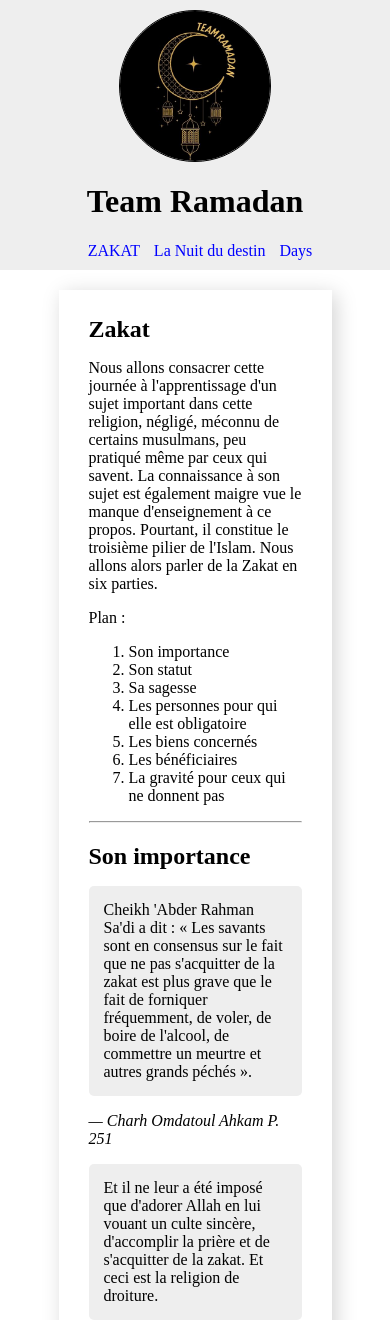
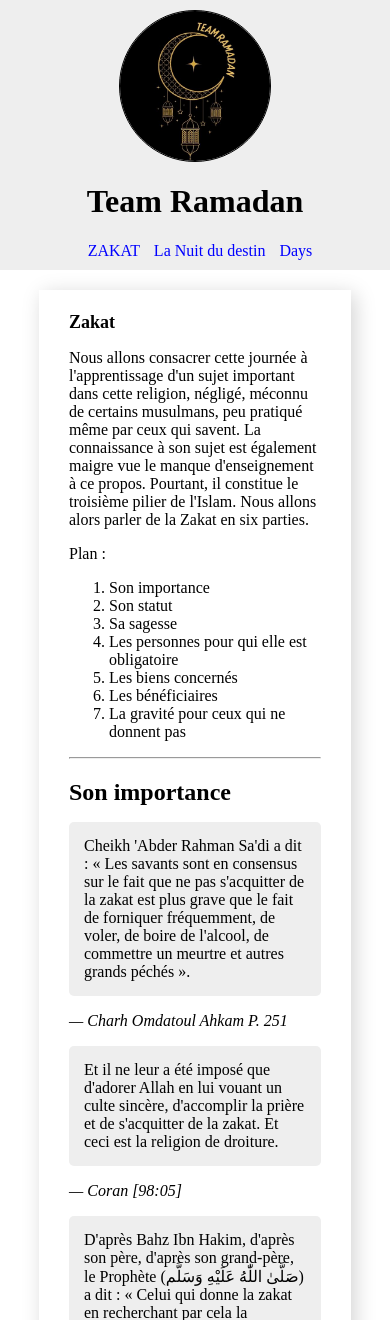
Before and after one commit to kmadou019/teamRamadan, a PHP site: page / in a window 390 px wide. Shown: the top 1320 px of the page. Run offline with PHP 8.4, Linux system fonts and the light colour scheme.

Commit message:
responsive

```diff
--- a/index.css
+++ b/index.css
@@ -15,7 +15,7 @@ header{
     padding: 10px;
     display: flex;
     align-items: center;
-    gap: 30%;
+    justify-content: space-between;
 }
 nav a{
   color: blue;
@@ -94,16 +94,7 @@ header h1{
     background: #eee;
     border-radius: 5px;
   }
- /*
-  blockquote p::before {
-    content: '\201C';
-  }
 
-  blockquote p::after {
-    content: '\201D';
-  }
-
-   */
 
 .auteur {
     text-align: right;
@@ -119,13 +110,13 @@ strong{
 }
 @media screen and (width < 800px) {
   .post h1{
-    font-size: x-large;
+    font-size: large;
   }
   header {
     display: flex;
     flex-direction: column;
   }
   .post{
-    width: 70%;
+    width: 80%;
   }
 }
```
